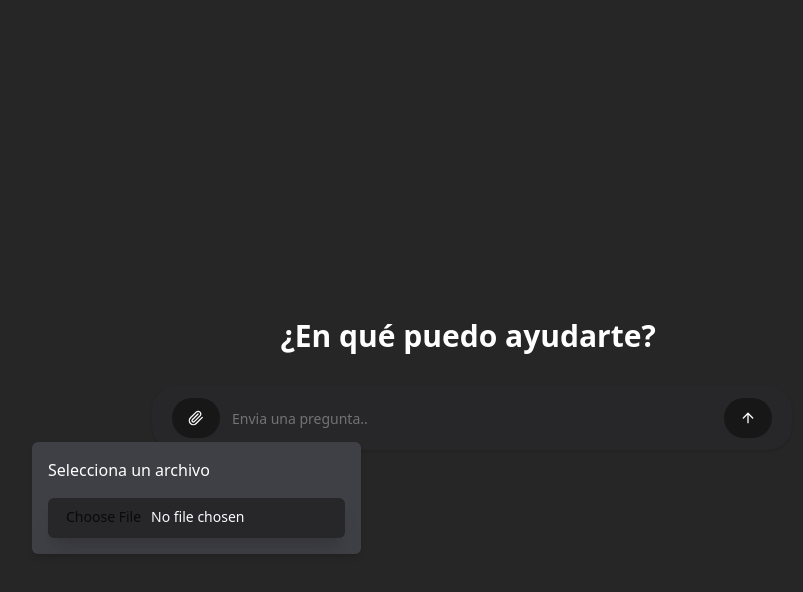
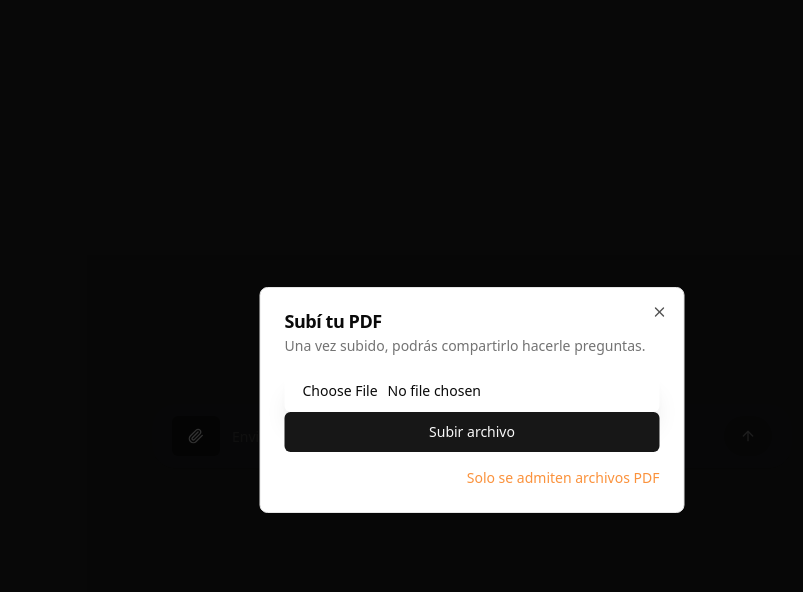
Before and after one commit to leonardotaquini/tp-final-python-front, a React (Vite) app: page / in a window 1280 px wide. Both pictures are taken after a click on the button 364 px from the left and 418 px from the top of the page. Shown: the top 592 px of the page, without its empty margins (168-971 px from the left). Built offline with nearby package versions, Linux system fonts and the light colour scheme.

Commit message:
Add PDF upload functionality and update UI components

```diff
--- a/index.html
+++ b/index.html
@@ -4,7 +4,7 @@
     <meta charset="UTF-8" />
     <link rel="icon" type="image/svg+xml" href="/vite.svg" />
     <meta name="viewport" content="width=device-width, initial-scale=1.0" />
-    <title>Chat-Mitaí</title>
+    <title>Chat-PDF</title>
   </head>
   <body>
     <div id="root"></div>
--- a/package.json
+++ b/package.json
@@ -11,6 +11,7 @@
   },
   "dependencies": {
     "@hookform/resolvers": "^3.9.1",
+    "@radix-ui/react-dialog": "^1.1.2",
     "@radix-ui/react-dropdown-menu": "^2.1.2",
     "@radix-ui/react-label": "^2.1.0",
     "@radix-ui/react-scroll-area": "^1.2.0",
--- /dev/null
+++ b/src/chat/components/DialogFormFile.tsx
@@ -0,0 +1,28 @@
+import { Button } from "@/components/shadcn/ui/button"
+import { Dialog, DialogContent, DialogDescription, DialogFooter, DialogHeader, DialogTitle, DialogTrigger } from "@/components/shadcn/ui/dialog"
+import { Paperclip } from "lucide-react"
+import { InputFile } from "./InputFile"
+
+export const DialogFormFile = () => {
+    return (
+        <Dialog>
+          <DialogTrigger asChild>
+            <Button>
+                <Paperclip />
+            </Button>
+          </DialogTrigger>
+          <DialogContent className="sm:max-w-[425px]">
+            <DialogHeader>
+              <DialogTitle>Subí tu PDF</DialogTitle>
+              <DialogDescription>
+                Una vez subido, podrás compartirlo hacerle preguntas.
+              </DialogDescription>
+            </DialogHeader>
+            <InputFile />
+            <DialogFooter className="text-sm text-orange-400">
+              Solo se admiten archivos PDF
+            </DialogFooter>
+          </DialogContent>
+        </Dialog>
+      )
+}
--- a/src/chat/components/InputFile.tsx
+++ b/src/chat/components/InputFile.tsx
@@ -1,7 +1,6 @@
 import { zodResolver } from "@hookform/resolvers/zod";
 import { useForm } from "react-hook-form";
 import { z } from "zod";
-import { Button } from "@/components/shadcn/ui/button";
 import {
   Form,
   FormControl,
@@ -10,34 +9,33 @@
   FormMessage,
 } from "@/components/shadcn/ui/form";
 import { Input } from "@/components/shadcn/ui/input";
-import { Paperclip } from "lucide-react";
+import { Button } from "@/components/shadcn/ui/button";
 import { useChatStore } from "../store/chatStore";
-import {
-  DropdownMenu,
-  DropdownMenuContent,
-  DropdownMenuTrigger,
-} from "@/components/shadcn/ui/dropdown-menu";
-import {
-  DropdownMenuItem,
-  DropdownMenuLabel,
-} from "@radix-ui/react-dropdown-menu";
 
+// Actualiza el esquema para aceptar un archivo de tipo File
 export const inputFileSchema = z.object({
-  file: z.any().optional(),
+  file: z
+    .instanceof(File)
+    .refine((file) => file instanceof File, {
+      message: "El archivo es requerido",
+    }),
 });
 
 export function InputFile() {
-  const uploadFile = useChatStore((state) => state.uploadFile);
-
   const form = useForm<z.infer<typeof inputFileSchema>>({
     resolver: zodResolver(inputFileSchema),
     defaultValues: {
-      file: "",
+      file: undefined,
     },
   });
 
+  const uploadFile = useChatStore((state) => state.uploadFile);
+
   async function onSubmit(data: z.infer<typeof inputFileSchema>) {
-    await uploadFile(data.file);
+    const formData = new FormData();
+    formData.append("file", data.file);
+   console.log(formData.get("file"));
+    await uploadFile(formData);
     form.reset();
   }
 
@@ -50,24 +48,22 @@
           render={({ field }) => (
             <FormItem>
               <FormControl>
-                <DropdownMenu>
-                  <DropdownMenuTrigger>
-                    <Button className="rounded-full">
-                      <Paperclip />
-                    </Button>
-                  </DropdownMenuTrigger>
-                  <DropdownMenuContent className="bg-zinc-700 text-white border-none p-4">
-                    <DropdownMenuLabel className="mb-4">Selecciona un archivo</DropdownMenuLabel>
-                    <DropdownMenuItem>
-                      <Input {...field} type="file" className="bg-zinc-800 text-slate-50 border-none shadow-xl" />
-                    </DropdownMenuItem>
-                  </DropdownMenuContent>
-                </DropdownMenu>
+                <Input
+                  type="file"
+                  className="border-none shadow-xl"
+                  onChange={(e) => {
+                    // Guarda el archivo seleccionado en el estado de React Hook Form
+                    if (e.target.files && e.target.files[0]) {
+                      field.onChange(e.target.files[0]);
+                    }
+                  }}
+                />
               </FormControl>
               <FormMessage />
             </FormItem>
           )}
         />
+        <Button type="submit" className="w-full">Subir archivo</Button>
       </form>
     </Form>
   );
--- a/src/chat/components/InputForm.tsx
+++ b/src/chat/components/InputForm.tsx
@@ -14,9 +14,9 @@
 import { useChatStore } from "../store/chatStore";
 import { useNavigate } from "react-router-dom";
 
-import { InputFile } from "./InputFile";
+import { DialogFormFile } from "./DialogFormFile";
 
-export const messageSchema = z.object({
+ const messageSchema = z.object({
   message: z.string().min(4, {
     message: "El mensaje debe tener al menos 4 caracteres",
   }),
@@ -26,7 +26,10 @@
 export function InputForm() {
   const sendMessage = useChatStore((state) => state.sendNormalMessage);
   const isLoading = useChatStore((state) => state.isLoading);
+  const fileAvailable = useChatStore((state) => state.fileAvailable);
   const navigate = useNavigate();
+
+
 
   const form = useForm<z.infer<typeof messageSchema>>({
     resolver: zodResolver(messageSchema),
@@ -47,7 +50,7 @@
         onSubmit={form.handleSubmit(onSubmit)}
         className="my-8 flex justify-center items-center shadow rounded-3xl px-5 py-3 bg-zinc-800 w-full sm:w-2/4 mx-4 sm:mx-0 "
       >
-       <InputFile />
+      <DialogFormFile />
 
         <FormField
           control={form.control}
@@ -59,6 +62,8 @@
                   {...field}
                   placeholder="Envia una pregunta.."
                   className="border-none rounded-none bg-transparent text-gray-100 sm:text-xl focus-visible:outline-none"
+                  disabled={!fileAvailable}
+                  readOnly={!fileAvailable}
                 />
               </FormControl>
               <FormMessage />
@@ -69,6 +74,7 @@
           type="submit"
           variant={"default"}
           className="border-none rounded-3xl"
+          disabled={!fileAvailable}
         >
           {isLoading ? <Loader2 className="animate-spin" /> : <ArrowUp />}
         </Button>
--- a/src/chat/interfaces/chatInterface.ts
+++ b/src/chat/interfaces/chatInterface.ts
@@ -5,7 +5,7 @@
   fileAvailable:boolean
   sendMessage: (message: string) => Promise<void>;
   sendNormalMessage: (message: string) => Promise<void>;
-  uploadFile: (file: File) => Promise<void>;
+  uploadFile: (file: FormData) => Promise<void>;
 
 }
 
--- a/src/chat/store/chatStore.ts
+++ b/src/chat/store/chatStore.ts
@@ -68,15 +68,15 @@
     },
     uploadFile: async(file) => {
         set({isLoading: true})
-        const response = await uploadFile(file);
-        if( response?.status !== 200){
-            toast.error('Error en el servidor', {
-                description: 'No se puede procesar la solicitud en este momento.',
-                className: 'bg-red-500 border-none text-white text-sm',
-            });
-            set({isLoading: false});
-            return;
-        }
+        // const response = await uploadFile(file);
+        // if( response?.status !== 200){
+        //     toast.error('Error en el servidor', {
+        //         description: 'No se puede procesar la solicitud en este momento.',
+        //         className: 'bg-red-500 border-none text-white text-sm',
+        //     });
+        //     set({isLoading: false});
+        //     return;
+        // }
         set({isLoading: false, fileAvailable: true})
 
     }
--- /dev/null
+++ b/src/components/shadcn/ui/dialog.tsx
@@ -0,0 +1,120 @@
+import * as React from "react"
+import * as DialogPrimitive from "@radix-ui/react-dialog"
+import { X } from "lucide-react"
+
+import { cn } from "@/lib/utils"
+
+const Dialog = DialogPrimitive.Root
+
+const DialogTrigger = DialogPrimitive.Trigger
+
+const DialogPortal = DialogPrimitive.Portal
+
+const DialogClose = DialogPrimitive.Close
+
+const DialogOverlay = React.forwardRef<
+  React.ElementRef<typeof DialogPrimitive.Overlay>,
+  React.ComponentPropsWithoutRef<typeof DialogPrimitive.Overlay>
+>(({ className, ...props }, ref) => (
+  <DialogPrimitive.Overlay
+    ref={ref}
+    className={cn(
+      "fixed inset-0 z-50 bg-black/80  data-[state=open]:animate-in data-[state=closed]:animate-out data-[state=closed]:fade-out-0 data-[state=open]:fade-in-0",
+      className
+    )}
+    {...props}
+  />
+))
+DialogOverlay.displayName = DialogPrimitive.Overlay.displayName
+
+const DialogContent = React.forwardRef<
+  React.ElementRef<typeof DialogPrimitive.Content>,
+  React.ComponentPropsWithoutRef<typeof DialogPrimitive.Content>
+>(({ className, children, ...props }, ref) => (
+  <DialogPortal>
+    <DialogOverlay />
+    <DialogPrimitive.Content
+      ref={ref}
+      className={cn(
+        "fixed left-[50%] top-[50%] z-50 grid w-full max-w-lg translate-x-[-50%] translate-y-[-50%] gap-4 border bg-background p-6 shadow-lg duration-200 data-[state=open]:animate-in data-[state=closed]:animate-out data-[state=closed]:fade-out-0 data-[state=open]:fade-in-0 data-[state=closed]:zoom-out-95 data-[state=open]:zoom-in-95 data-[state=closed]:slide-out-to-left-1/2 data-[state=closed]:slide-out-to-top-[48%] data-[state=open]:slide-in-from-left-1/2 data-[state=open]:slide-in-from-top-[48%] sm:rounded-lg",
+        className
+      )}
+      {...props}
+    >
+      {children}
+      <DialogPrimitive.Close className="absolute right-4 top-4 rounded-sm opacity-70 ring-offset-background transition-opacity hover:opacity-100 focus:outline-none focus:ring-2 focus:ring-ring focus:ring-offset-2 disabled:pointer-events-none data-[state=open]:bg-accent data-[state=open]:text-muted-foreground">
+        <X className="h-4 w-4" />
+        <span className="sr-only">Close</span>
+      </DialogPrimitive.Close>
+    </DialogPrimitive.Content>
+  </DialogPortal>
+))
+DialogContent.displayName = DialogPrimitive.Content.displayName
+
+const DialogHeader = ({
+  className,
+  ...props
+}: React.HTMLAttributes<HTMLDivElement>) => (
+  <div
+    className={cn(
+      "flex flex-col space-y-1.5 text-center sm:text-left",
+      className
+    )}
+    {...props}
+  />
+)
+DialogHeader.displayName = "DialogHeader"
+
+const DialogFooter = ({
+  className,
+  ...props
+}: React.HTMLAttributes<HTMLDivElement>) => (
+  <div
+    className={cn(
+      "flex flex-col-reverse sm:flex-row sm:justify-end sm:space-x-2",
+      className
+    )}
+    {...props}
+  />
+)
+DialogFooter.displayName = "DialogFooter"
+
+const DialogTitle = React.forwardRef<
+  React.ElementRef<typeof DialogPrimitive.Title>,
+  React.ComponentPropsWithoutRef<typeof DialogPrimitive.Title>
+>(({ className, ...props }, ref) => (
+  <DialogPrimitive.Title
+    ref={ref}
+    className={cn(
+      "text-lg font-semibold leading-none tracking-tight",
+      className
+    )}
+    {...props}
+  />
+))
+DialogTitle.displayName = DialogPrimitive.Title.displayName
+
+const DialogDescription = React.forwardRef<
+  React.ElementRef<typeof DialogPrimitive.Description>,
+  React.ComponentPropsWithoutRef<typeof DialogPrimitive.Description>
+>(({ className, ...props }, ref) => (
+  <DialogPrimitive.Description
+    ref={ref}
+    className={cn("text-sm text-muted-foreground", className)}
+    {...props}
+  />
+))
+DialogDescription.displayName = DialogPrimitive.Description.displayName
+
+export {
+  Dialog,
+  DialogPortal,
+  DialogOverlay,
+  DialogClose,
+  DialogTrigger,
+  DialogContent,
+  DialogHeader,
+  DialogFooter,
+  DialogTitle,
+  DialogDescription,
+}
--- a/src/components/ui/Title.tsx
+++ b/src/components/ui/Title.tsx
@@ -42,6 +42,7 @@
   return (
     <div className='text-3xl text-white font-semibold'>
       <TypewriterText text="¿En qué puedo ayudarte?" />
+      <small className='text-sm'>Ingrese un PDF para hacer preguntas respecto al mismo</small>
     </div>
   );
 };
```
Also changed, not shown: 1 other file (tests, documents, lock files or other folders).
